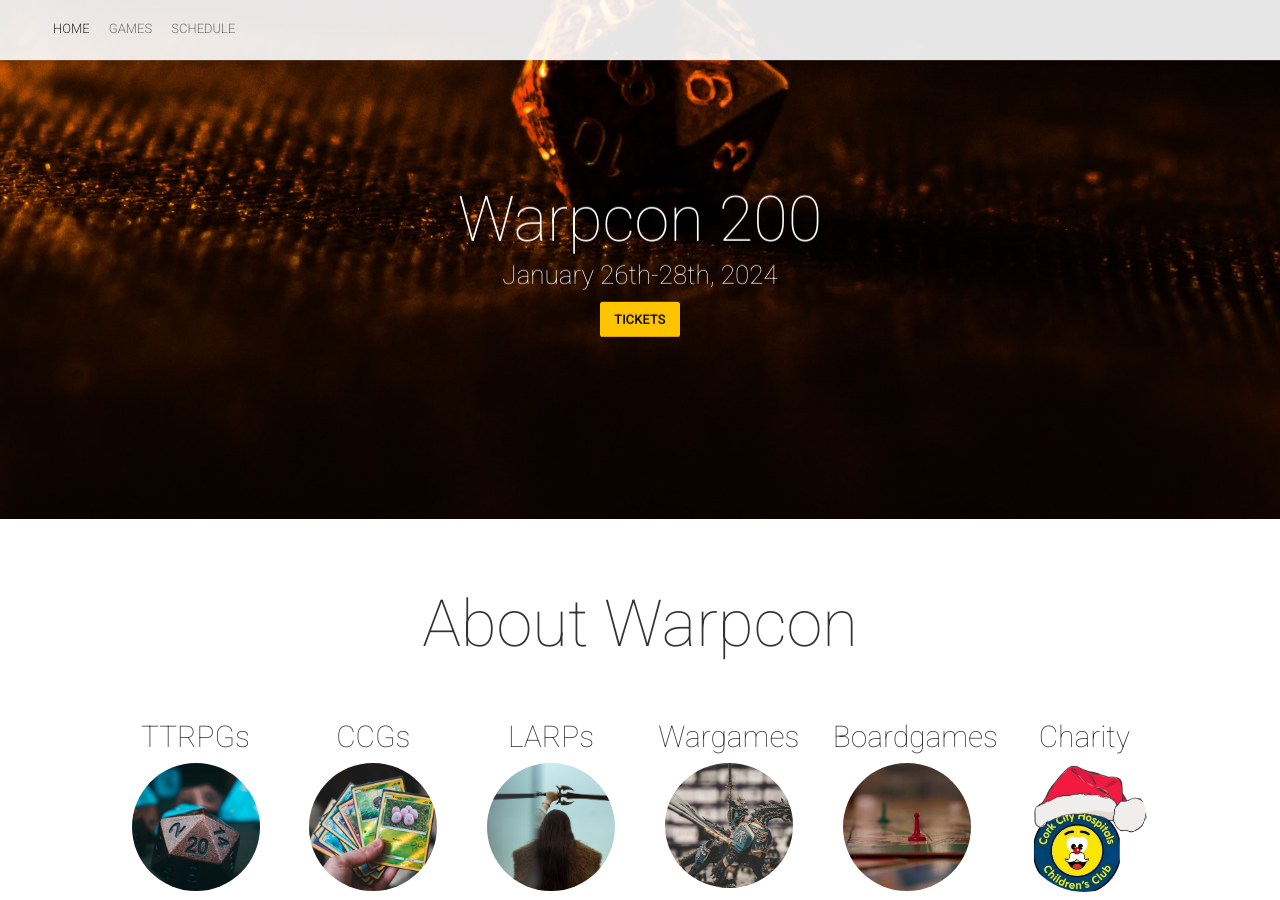
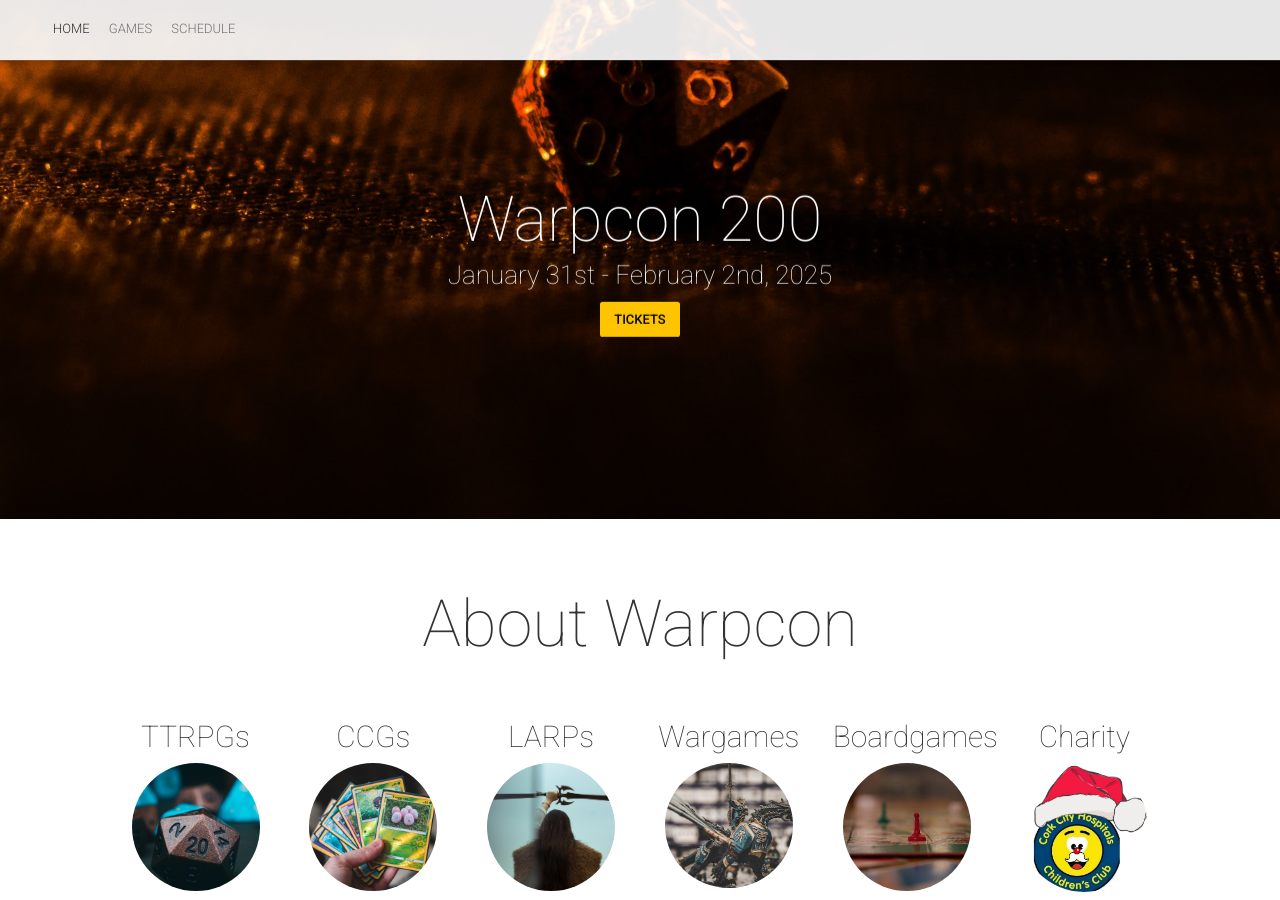
Before and after one commit to gregoriousTechorious/warpcon.ie, a Jekyll site: the page built from index.html, in a window 1280 px wide and 900 px high, scrolled down 381 px. Built offline with Jekyll 4.4.1, drawn with Linux system fonts in a browser that asks for light colours; nearby versions of some CDN libraries; some of the changed lines change nothing that is shown.

Commit message:
barebones stuff for 34 -> 35

```diff
--- a/_config.yml
+++ b/_config.yml
@@ -9,9 +9,9 @@
 exclude: ['/automation/', 'README.md', 'LICENSE.txt', 'CNAME']
 
 # Site Settings
-title: "Warpcon 200"
+title: "Warpcon 35"
 email: "warpcondirector@gmail.com"
-description: "Warpcon 34 is the 34th annual gaming convention in UCC"
+description: "Warpcon 35 is the 35th annual gaming convention in UCC"
 # baseurl: "https://gregorioustechorious.github.io/warpcon.ie/"
 baseurl: "https://www.warpcon.ie"
 url: "https://www.warpcon.ie"
@@ -59,7 +59,7 @@
 # Hero Block
 heroImage: "hero.jpg"
 heroTitle: "Warpcon 200"
-eventDate: "January 26th-28th, 2024"
+eventDate: "January 31st - February 2nd, 2025"
 typeoutTextValues: '"", "TTRPGs", "CCGs", "Wargames", "UCC", "Cork"'
 typeoutFallback: ""
 heroButtons:
@@ -105,9 +105,9 @@
 eventAddressLocalityRegion: "Cork"
 eventPostalCode: "79000"
 eventAddressCountry: "Ireland"
-eventStartTime: "2023-01-27T17:00"
+eventStartTime: "2025-01-31T17:00"
 eventDoorTime: "17:00"
-eventEndTime: "2023-01-29T23:00"
+eventEndTime: "2023-02-02T23:00"
 eventPlaceCoordinates: "49.843237, 24.028751"
 mapCenterCoordinates: "49.842537, 24.025701"
 mapMobileCenterCoordinates: "49.841620, 24.029411"
@@ -185,7 +185,7 @@
   links:
     - {link: "https://warpcon.eventbrite.ie",       text: "Eventbrite"}
     - {link: "https://www.facebook.com/WARPCON/",   text: "Facebook"}
-    - {link: "https://www.instagram.com/WARPCON/",  text: "Instagram"}
+    - {link: "https://www.instagram.com/warpconucc/",  text: "Instagram"}
 
  -
   title: "Contacts"
```
